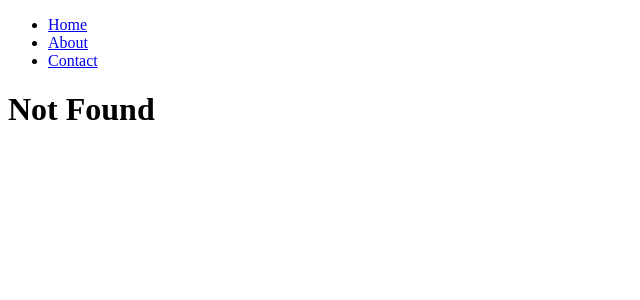
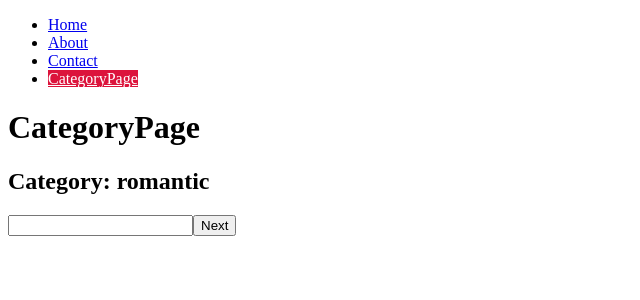
Before and after one commit to VladimirMMS/router-app, a React (Create React App) app: page /categories in a window 1280 px wide. Before the commit this address had no page. Shown: the top 300 px of the page, without its empty margins (0-640 px from the left). Built offline with nearby package versions, Linux system fonts and the light colour scheme.

Commit message:
add caterories

```diff
--- a/src/App.js
+++ b/src/App.js
@@ -1,5 +1,5 @@
 import AppRouter from "./routers/AppRouter";
-import './index.css'
+
 
 
 function App() {
--- a/src/components/Navbar.js
+++ b/src/components/Navbar.js
@@ -1,4 +1,4 @@
-import { Link, NavLink } from 'react-router-dom'
+import {  NavLink } from 'react-router-dom'
 import '../index.css'
 
 export default function Navbar() {
@@ -6,13 +6,16 @@ export default function Navbar() {
         <nav>
             <ul>
                 <li>
-                    <NavLink exact to="/" activeClass='active'>Home</NavLink>
+                    <NavLink exact to="/" activeClassName='active'>Home</NavLink>
                 </li>
                 <li>
-                    <NavLink axact to="/about" activeClass='active'>About</NavLink>
+                    <NavLink exact to="/about" activeClassName='active'>About</NavLink>
                 </li>
                 <li>
-                    <NavLink axact to="/contact" activeClass='active'>Contact</NavLink>
+                    <NavLink exact to="/contact" activeClassName='active'>Contact</NavLink>
+                </li>
+                <li>
+                    <NavLink exact to="/categories" activeClassName='active'>CategoryPage</NavLink>
                 </li>
             </ul>
         </nav>
--- /dev/null
+++ b/src/pages/CategoryPage.js
@@ -0,0 +1,34 @@
+import React from 'react'
+import { useLocation, useHistory } from 'react-router'
+import { useState } from 'react'
+
+const initalState = {
+    category: ''
+}
+
+export default function CategoryPage() {
+
+    const [category, setCategory] = useState(initalState.category)
+    const location = useLocation()
+    const history = useHistory()
+    const query = new URLSearchParams(location.search)
+    const name = query.get('name') || 'romantic'
+
+    const handleChange = (e) => {
+        setCategory(e.target.value)
+    }
+
+    const handleSubmit = () => {
+
+        query.set('name', name +', ' + category)
+        history.push({search:query.toString()})
+    }
+    return (
+        <div>
+            <h1>CategoryPage</h1>
+            <h2>Category: {name}</h2>
+            <input type ='text' name = 'category' value = {category} onChange ={handleChange}/>
+            <button onClick = {handleSubmit}>Next</button>
+        </div>
+    )
+}
--- /dev/null
+++ b/src/pages/ProfilePage.js
@@ -0,0 +1,12 @@
+import React from 'react'
+import { useParams } from 'react-router'
+
+export default function ProfilePage() {
+
+    const {username} = useParams()
+    return (
+        <div>
+            <h1>ProfilePage: {username}</h1>
+        </div>
+    )
+}
--- a/src/routers/AppRouter.js
+++ b/src/routers/AppRouter.js
@@ -2,10 +2,11 @@ import React from 'react'
 import { BrowserRouter as Router ,Route, Switch } from 'react-router-dom'
 import Navbar from '../components/Navbar'
 import AboutPage from '../pages/AboutPage'
+import CategoryPage from '../pages/CategoryPage'
 import ContactPage from '../pages/ContactPage'
 import HomePage from '../pages/HomePage'
 import NotFound from '../pages/NotFound'
-
+import ProfilePage from '../pages/ProfilePage'
 
 
 export default function AppRouter() {
@@ -13,18 +14,12 @@ export default function AppRouter() {
         <Router>
             <Navbar/>
             <Switch>
-            <Route exact path='/'>
-                    <HomePage/>
-                </Route>
-                <Route path='/about'>
-                    <AboutPage/>
-                </Route>
-                <Route path = '/contact'>
-                    <ContactPage/>
-                </Route>
-                <Route path = '*'>
-                    <NotFound/>
-                </Route>
+                <Route exact path = '/' component = {HomePage}/>
+                <Route exact path = '/about' component = {AboutPage}/>
+                <Route exact path = '/contact' component = {ContactPage}/>
+                <Route exact path = '/profile/:username' component = {ProfilePage}/>
+                <Route exact path = '/categories' component = {CategoryPage}/>
+                <Route path = '*' component = {NotFound}/>
             </Switch>
         </Router>
     )
```
